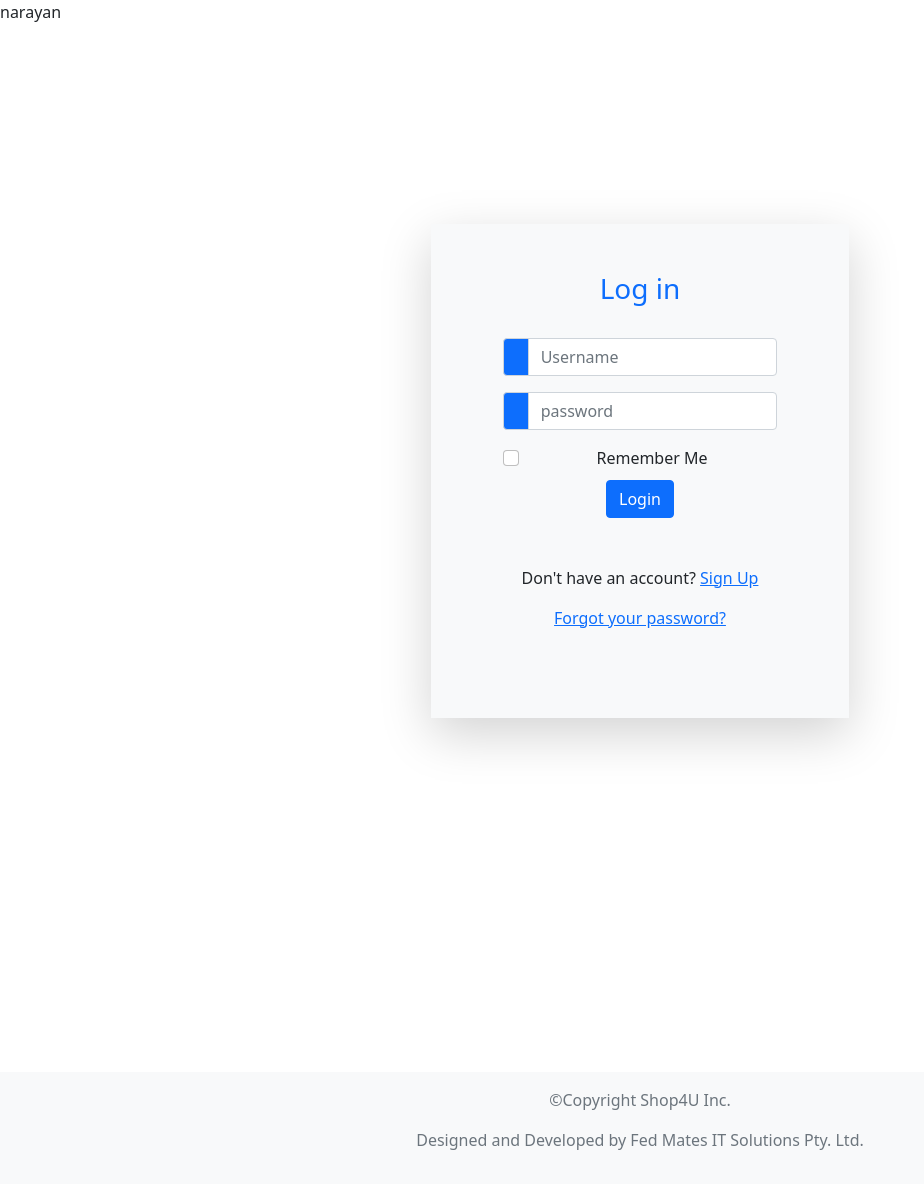
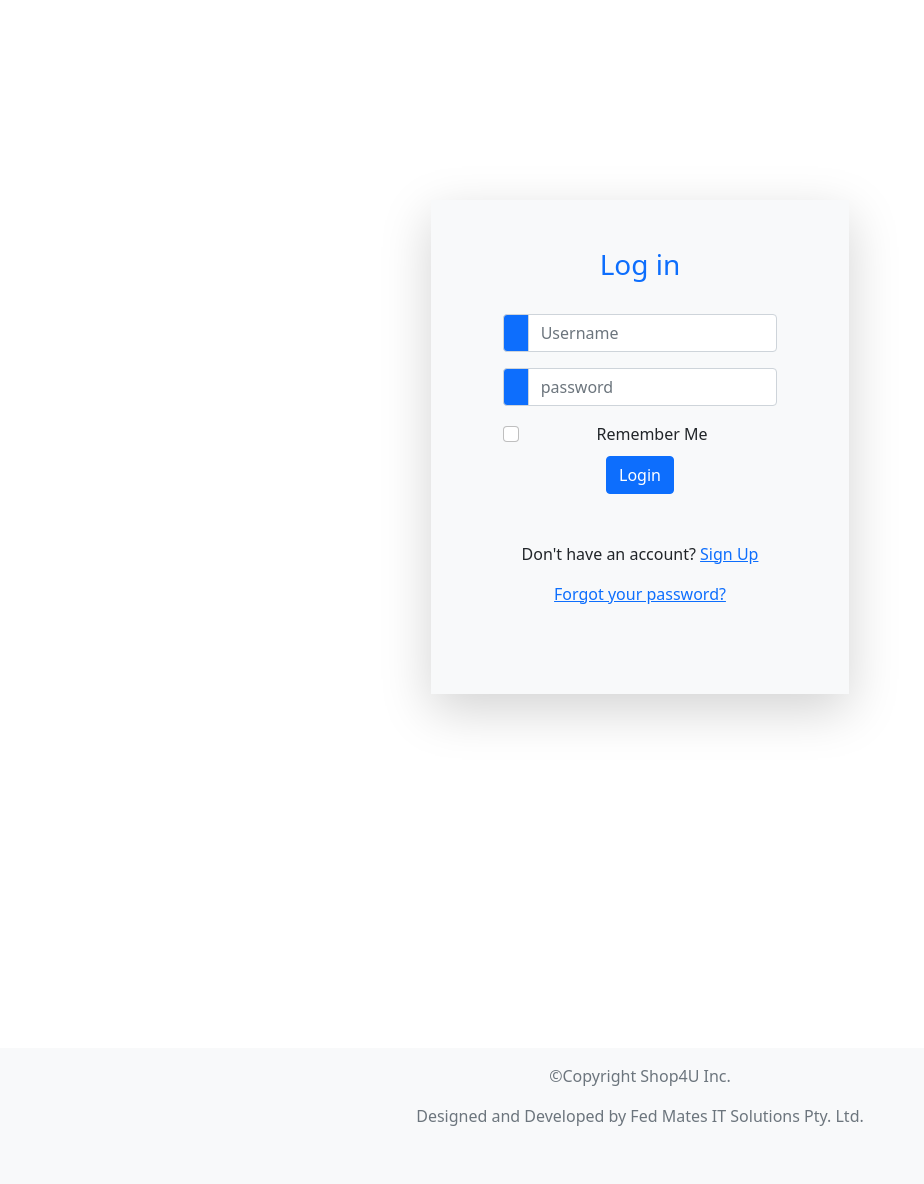
Before and after one commit to narayansapkota225/Shop4U, a PHP site: page /login.php in a window 1280 px wide. Shown: the part 120-1304 px from the top of the page, without its empty margins (0-924 px from the left). After the commit the page ends 1246 px from the top, so only its background shows below. Run offline with PHP 8.4, Linux system fonts and the light colour scheme.

Commit message:
Testing complete

```diff
--- a/login.php
+++ b/login.php
@@ -1,6 +1,6 @@
 <?php $Title = "Login - Shop4U"?>
 <?php include('partial/menu.php')?>
-narayan
+
  <!-- login container start-->
  <div class="container-fluid vh-100" style="margin-top:100px">
             <div class="" style="margin-top:200px">
```
